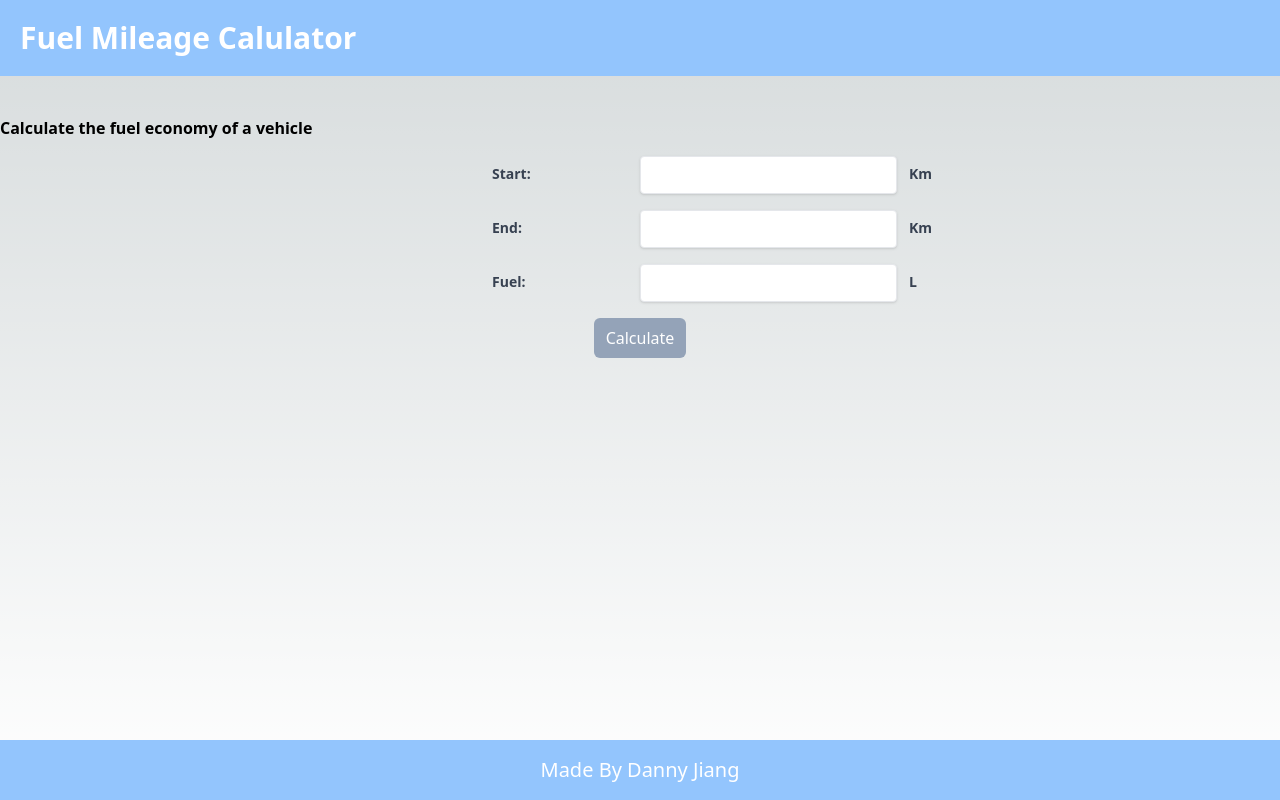
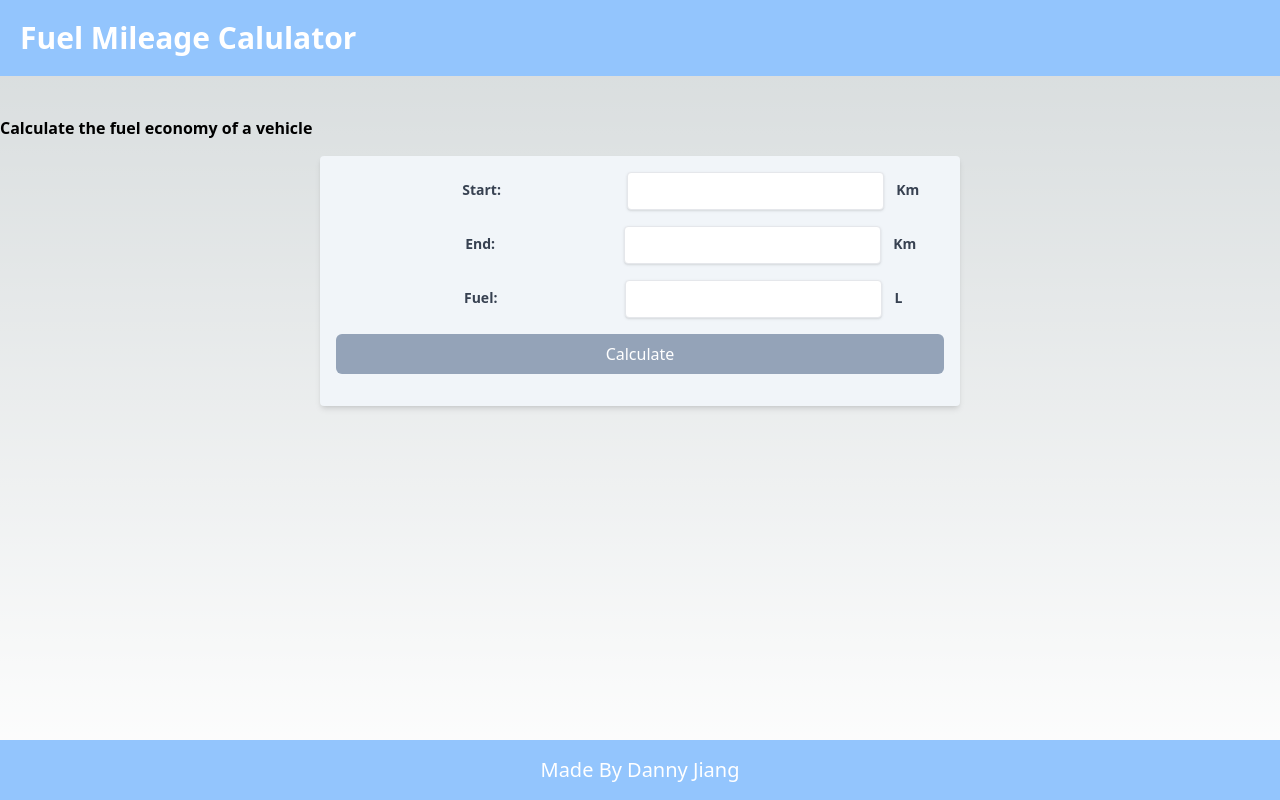
Before and after one commit to SV3N77/fuelmileage, a Next.js app: page / in a window 1280 px wide. Built offline with nearby package versions, Linux system fonts and the light colour scheme.

Commit message:
update styling

```diff
--- a/app/page.tsx
+++ b/app/page.tsx
@@ -25,11 +25,8 @@ export default function Home() {
       <div className="font-semibold">
         Calculate the fuel economy of a vehicle
       </div>
-      <section className="container mx-auto flex flex-col gap-4">
-        <form
-          onSubmit={handleSubmit}
-          className="flex flex-col gap-4 items-center"
-        >
+      <section className="flex flex-col gap-4 py-4 w-2/4 bg-slate-100 mx-auto rounded shadow-md">
+        <form onSubmit={handleSubmit} className="flex flex-col gap-4 px-4">
           <CalcInput
             name={"Start"}
             id={"start"}
@@ -47,7 +44,7 @@ export default function Home() {
           <CalcInput
             name={"Fuel"}
             id={"fuel"}
-            metric="L"
+            metric="L "
             formData={formData}
             setFormData={setFormData}
           />
@@ -58,7 +55,7 @@ export default function Home() {
             Calculate
           </button>
         </form>
-        <div className="">
+        <div className="text-center">
           {result && <div>Your fuel economy is {result}Km/L</div>}
         </div>
       </section>
@@ -78,14 +75,14 @@ type CalcInputType = {
 
 function CalcInput({ name, id, metric, formData, setFormData }: CalcInputType) {
   return (
-    <div className="flex justify-between w-1/4">
+    <div className="flex justify-evenly">
       <label
         htmlFor={id}
         className="block text-gray-700 text-sm font-bold px-3 py-2"
       >
         {name}:
       </label>
-      <div className="flex  w-1/2">
+      <div className="flex w-1/3">
         <input
           type="text"
           id={id}
```
